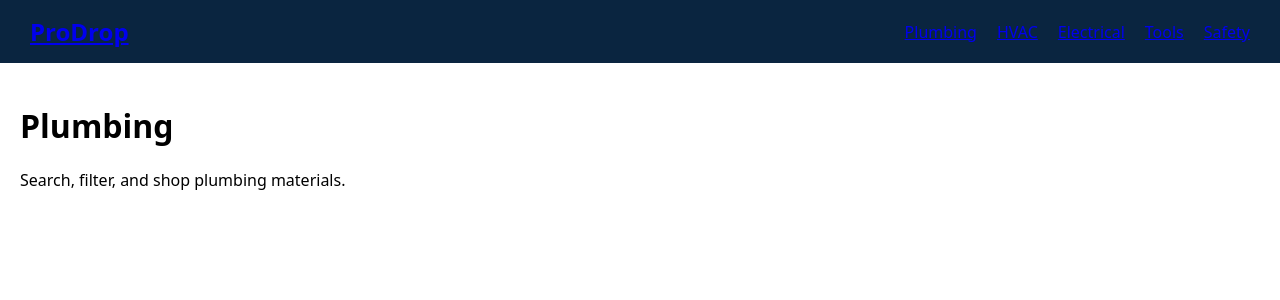
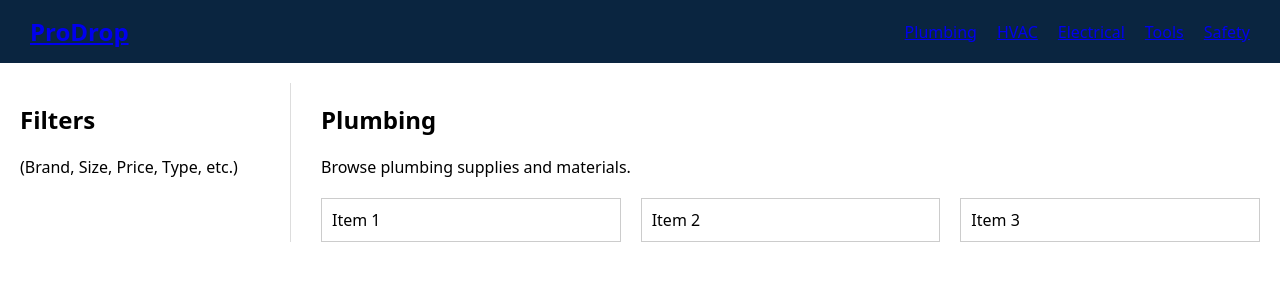
Before and after one commit to fermingonzalez031-png/prodrophq-site, a Next.js app: page /catalog/plumbing in a window 1280 px wide. Shown: the top 300 px of the page. Built offline with nearby package versions, Linux system fonts and the light colour scheme.

Commit message:
Update page.tsx

```diff
--- a/app/catalog/plumbing/page.tsx
+++ b/app/catalog/plumbing/page.tsx
@@ -1,8 +1,37 @@
 export default function Page() {
   return (
-    <div>
-      <h1>Plumbing</h1>
-      <p>Search, filter, and shop plumbing materials.</p>
+    <div style={{ display: "flex", gap: "30px" }}>
+      {/* LEFT SIDEBAR FILTERS */}
+      <aside
+        style={{
+          width: "250px",
+          borderRight: "1px solid #ddd",
+          paddingRight: "20px",
+        }}
+      >
+        <h2>Filters</h2>
+        <p>(Brand, Size, Price, Type, etc.)</p>
+      </aside>
+
+      {/* PRODUCT GRID */}
+      <section style={{ flex: 1 }}>
+        <h1>Plumbing</h1>
+        <p>Browse plumbing supplies and materials.</p>
+
+        <div
+          style={{
+            marginTop: "20px",
+            display: "grid",
+            gridTemplateColumns: "repeat(3, 1fr)",
+            gap: "20px",
+          }}
+        >
+          {/* Placeholder items */}
+          <div style={{ border: "1px solid #ccc", padding: "10px" }}>Item 1</div>
+          <div style={{ border: "1px solid #ccc", padding: "10px" }}>Item 2</div>
+          <div style={{ border: "1px solid #ccc", padding: "10px" }}>Item 3</div>
+        </div>
+      </section>
     </div>
   );
 }
```
